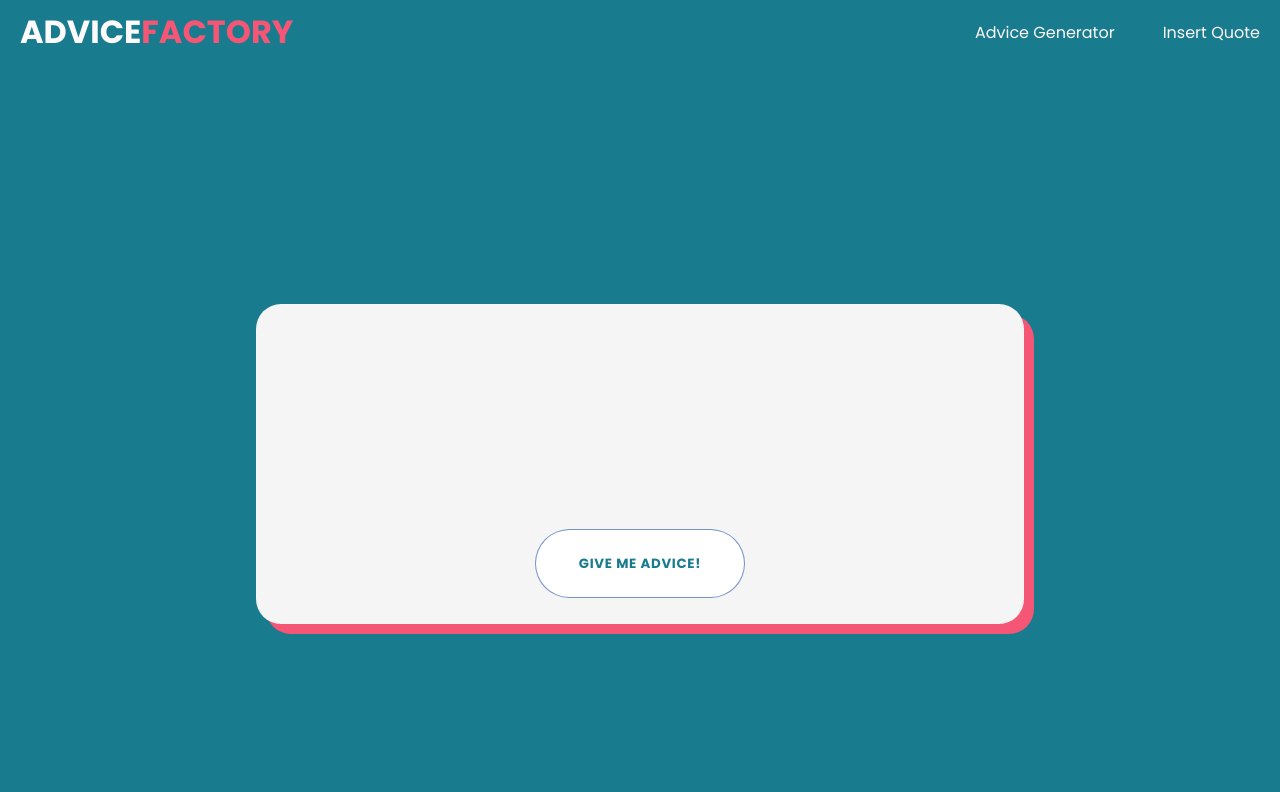
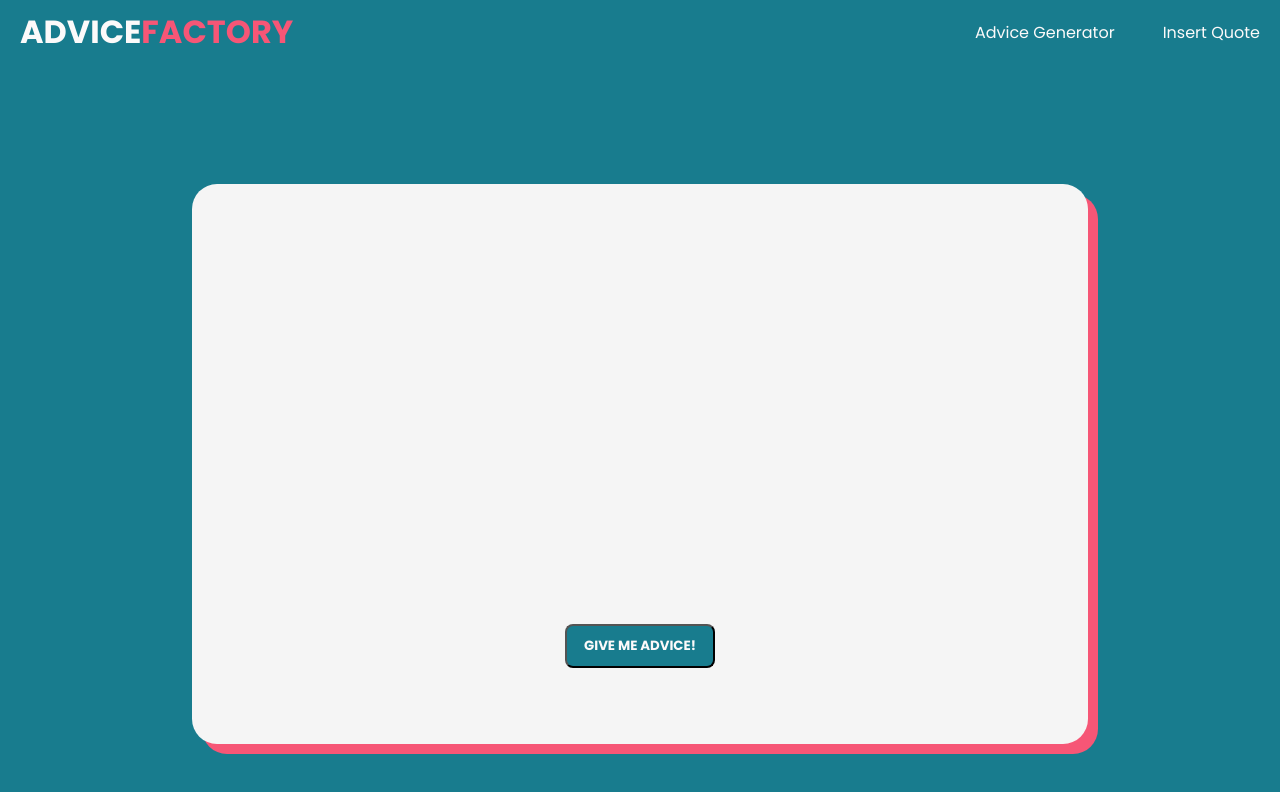
Before and after one commit to alinasavin/Advice-Factory---Technical_exercise, a React (Create React App) app in the folder advice-app/: page /advice in a window 1280 px wide. Shown: the top 792 px of the page. Built offline with nearby package versions, Linux system fonts and the light colour scheme; no server answers; the HTML template or start-up script is replaced by a standard one.

Commit message:
more styling

```diff
--- a/advice-app/src/components/AdviceGenerator/AdviceGenerator.scss
+++ b/advice-app/src/components/AdviceGenerator/AdviceGenerator.scss
@@ -11,14 +11,16 @@
 
   .card {
     background: whitesmoke;
-    width: 60%;
-    height: 40%;
-    display: flex;
-    align-items: center;
-    flex-direction: column;
+    width: 70%;
+    height: 70%;
+    @include flexCenter(column);
     border-radius: 25px;
     padding: 2%;
     box-shadow: 10px 10px;
+
+    @include mobilePhone {
+      height: 90%;
+    }
 
     .heading {
       display: flex;
@@ -30,20 +32,19 @@
       position: relative;
       outline: none;
       text-decoration: none;
-      border-radius: 50px;
+      border-radius: 8px;
       @include flexJustify(center);
       cursor: pointer;
       text-transform: uppercase;
-      height: 200px;
-      width: 210px;
+      height: 60px;
+      width: 150px;
       opacity: 1;
-      background-color: #ffffff;
-      border: 1px solid rgba(22, 76, 167, 0.6);
+      background-color: $primary;
+      margin-bottom: 50px;
 
       span {
-        color: $primary;
+        color: $textColor;
         font-weight: fontWeight(bold);
-        letter-spacing: 0.7px;
       }
     }
     .button:hover {
```
